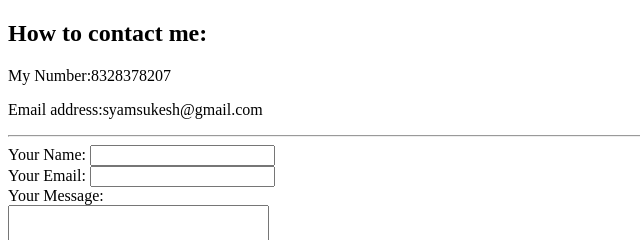
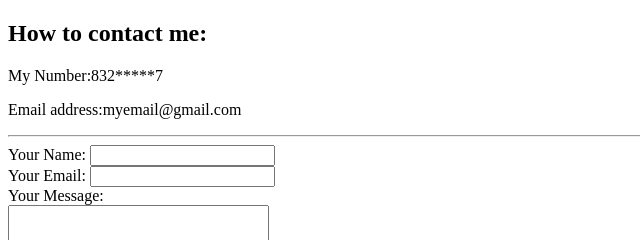
Before and after one commit to Sukesh2001/cv, a plain HTML site: page contact.html in a window 1280 px wide. Shown: the top 240 px of the page, 0-640 px from the left. Drawn offline with Linux system fonts and the light colour scheme.

Commit message:
Update contact.html

```diff
--- a/contact.html
+++ b/contact.html
@@ -6,8 +6,8 @@
   </head>
   <body>
     <h2>How to contact me:</h2>
-    <p>My Number:8328378207</p>
-    <p>Email address:syamsukesh@gmail.com</p>
+    <p>My Number:832*****7</p>
+    <p>Email address:myemail@gmail.com</p>
     <hr>
     <form action="mailto:saisudhamsh999@gmail.com" method="post" enctype="text/plain">
       <label>Your Name:</label>
```
